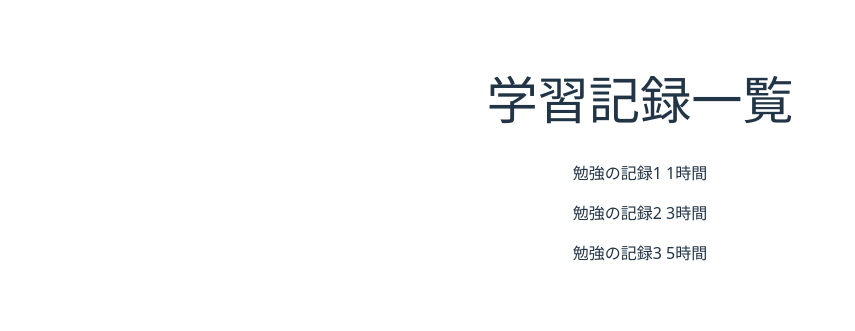
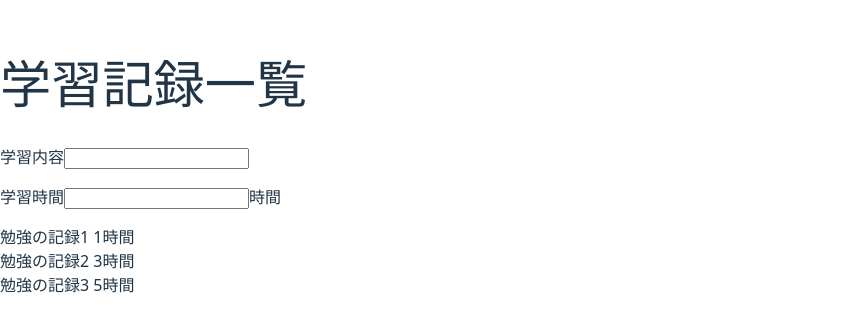
Before and after one commit to torimugi/react-stepup, a React (Vite) app: page / in a window 1280 px wide. Shown: the part 241-572 px from the top of the page, without its empty margins (0-855 px from the left). Built offline with nearby package versions, Linux system fonts and the light colour scheme.

Commit message:
学習内容・時間の入力フォームを見ることができる

```diff
--- a/src/App.tsx
+++ b/src/App.tsx
@@ -1,4 +1,4 @@
-import './App.css'
+import "tailwindcss";
 
 function App() {
 
@@ -10,11 +10,15 @@ function App() {
 
   return (
     <>
+<div>
 <h1>学習記録一覧</h1>
-<div>
+  <div>
+ <p>学習内容<input type="text" /></p>
+ <p>学習時間<input type="number" />時間</p>
+  </div>
 {recordsrecords.map((record) => {
 return(
-  <p>{record.title} {record.time}時間</p>
+  <div>{record.title} {record.time}時間</div>
 )
 })}
 </div>
```
